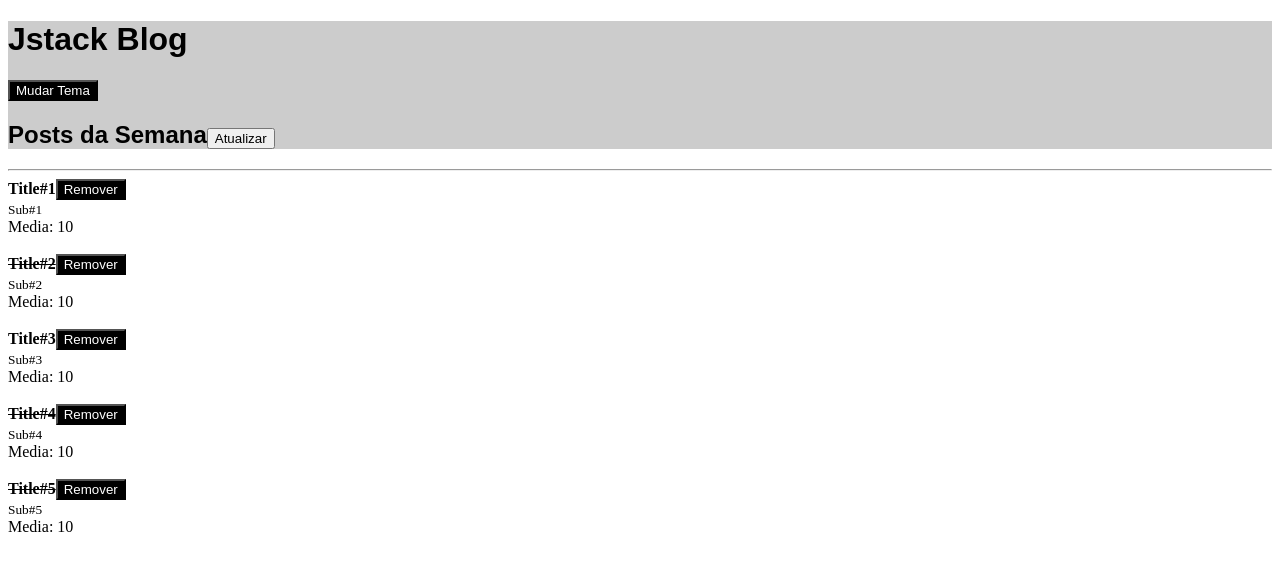
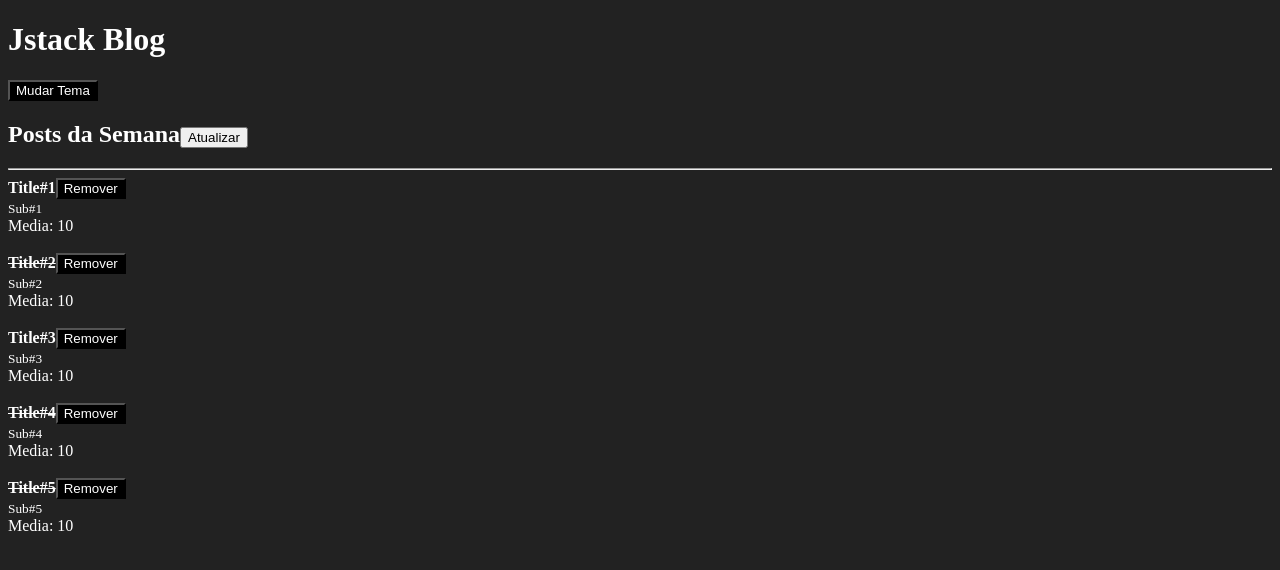
Before and after one commit to Joao-Vitor-Bittencourt/fundamentos-react, a React app: page / in a window 1280 px wide. Shown: the top 570 px of the page. Built offline with nearby package versions, Linux system fonts and the light colour scheme.

Commit message:
aula 17 - trabalhando com arquivos css

```diff
--- a/package.json
+++ b/package.json
@@ -3,7 +3,9 @@
     "@babel/core": "^7.20.12",
     "@babel/preset-env": "^7.20.2",
     "babel-loader": "^9.1.2",
+    "css-loader": "^6.7.3",
     "html-webpack-plugin": "^5.5.0",
+    "style-loader": "^3.3.1",
     "webpack": "^5.75.0",
     "webpack-cli": "^5.0.1"
   },
--- a/src/Header.js
+++ b/src/Header.js
@@ -8,12 +8,7 @@
   const { onToggleTheme } = useContext(ThemeContext);
 
   return (
-    <div
-      style={{
-        background: '#ccc',
-        fontFamily: 'sans-serif',
-      }}
-    >
+    <div>
       <h1>{props.title}</h1>
       <Button onClick={onToggleTheme}>
         Mudar Tema
--- /dev/null
+++ b/src/index.css
@@ -0,0 +1,4 @@
+body {
+  background: #222;
+  color: #FFF;
+}
--- a/src/index.js
+++ b/src/index.js
@@ -3,7 +3,9 @@
 
 import App from './App';
 
+import './index.css';
+
 ReactDOM.render(
   <App />,
   document.getElementById('root'),
-)
+);
--- a/webpack.config.js
+++ b/webpack.config.js
@@ -22,6 +22,10 @@
         exclude: /node_modules/,
         use: 'babel-loader',
       },
+      {
+        test: /\.css$/,
+        use:['style-loader', 'css-loader'],
+      },
     ]
   },
   devServer: {
```
Also changed, not shown: 1 other file (tests, documents, lock files or other folders).
